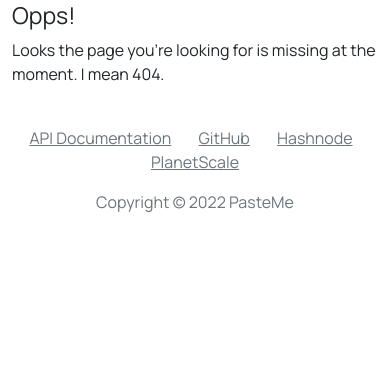
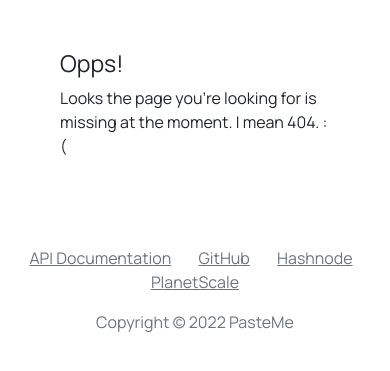
Before and after one commit to collove/pasteme, a Django app: template snippet/templates/404.html in a window 390 px wide. Shown: the part 88-459 px from the top of the page. Run offline with Django 4.2, Linux system fonts and the light colour scheme; the template is opened without the code that fills it, so the values that code supplies are empty; some libraries are stand-ins or nearby versions.

Commit message:
responsive optimizations

```diff
--- a/snippet/templates/404.html
+++ b/snippet/templates/404.html
@@ -1,5 +1,7 @@
 {% extends '_base.html' %}
 {% load static %}
+
+{% block title %}404 - Not Found{% endblock %}
 
 {% block addon_style %}
 <link rel="stylesheet" href="{% static 'css/themes/default.min.css' %}">
@@ -12,9 +14,11 @@
 
 {% block content %}
 <section>
-    <div class="container">
-        <h3>Opps!</h3>
-        <p>Looks the page you're looking for is missing at the moment. I mean 404.</p>
+    <div class="container p-5">
+        <div class="container">
+            <h3>Opps!</h3>
+            <p>Looks the page you're looking for is missing at the moment. I mean 404. :(</p>
+        </div>
     </div>
 </section>
 {% endblock %}
```
